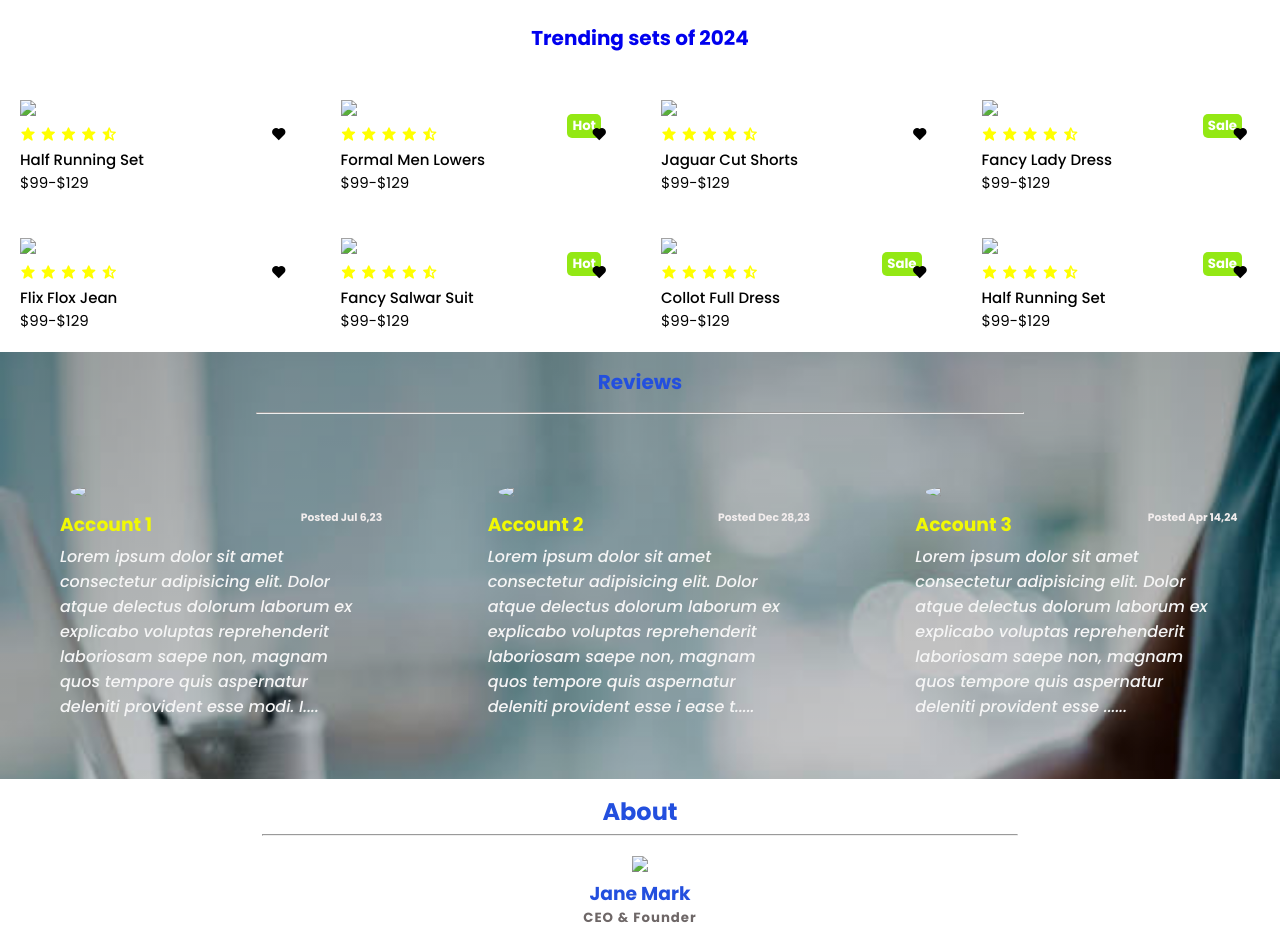
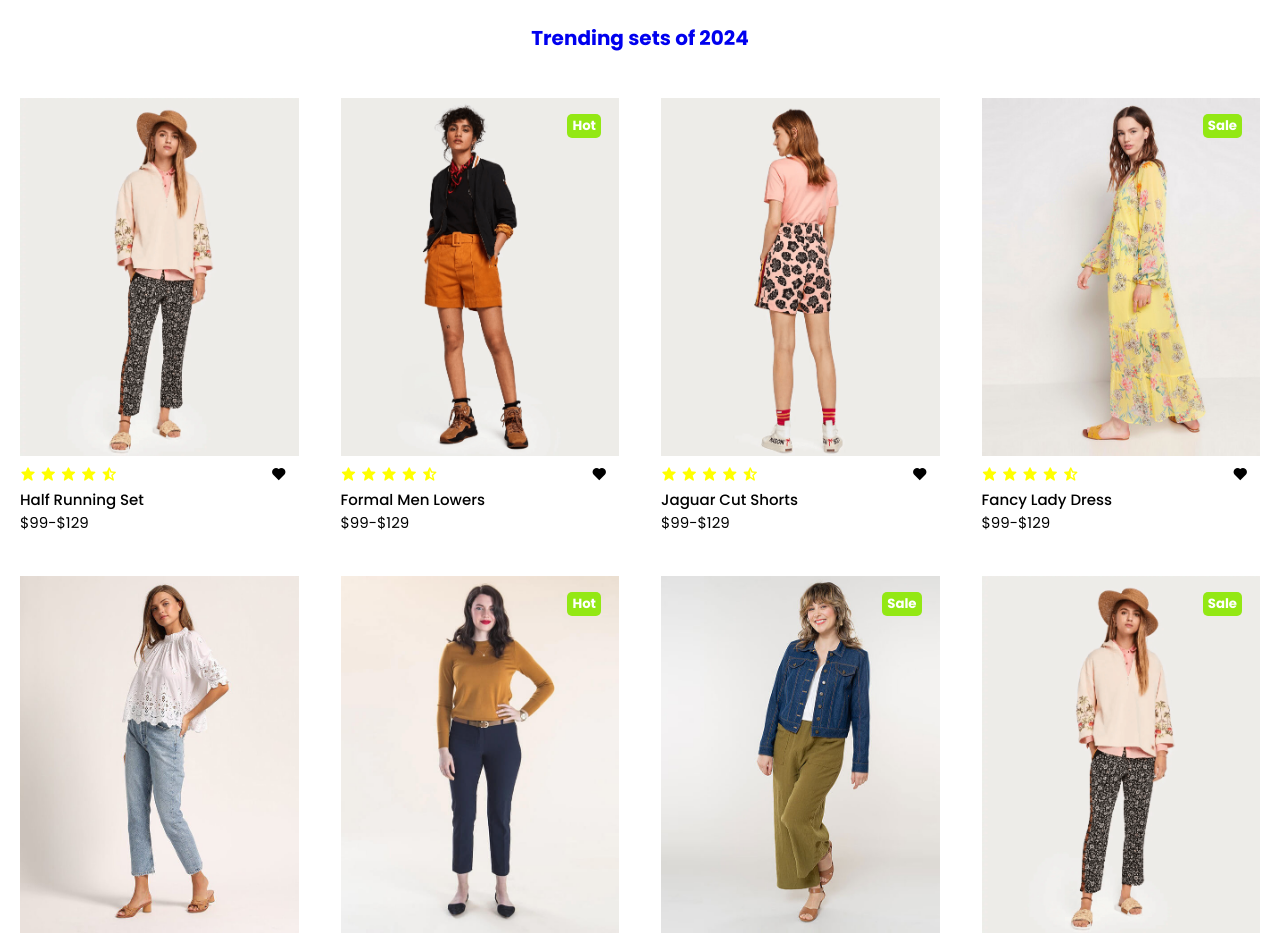
Before and after one commit to Alfiyahameed/ecommerce, a plain HTML site: page index.htm in a window 1280 px wide. Shown: the part 802-1738 px from the top of the page. Drawn offline with nearby package versions, Linux system fonts and the light colour scheme; files whose address does not match are found by name.

Commit message:
file edited

```diff
--- a/index.htm
+++ b/index.htm
@@ -60,7 +60,7 @@ href="https://unpkg.com/boxicons@latest/css/boxicons.min.css">
             </div>
         <div class="container">
              <div class="rows">
-               <img src="1.jpg">
+               <img src="image/1.jpg">
                     <div class="heart" > <i class='bx bxs-heart'></i></div>
                     <div class="star">
                         <i class='bx bxs-star'></i>
@@ -76,7 +76,7 @@ href="https://unpkg.com/boxicons@latest/css/boxicons.min.css">
              </div>
 
              <div class="rows">
-                <img src="2.jpg">
+                <img src="image/2.jpg">
                      <div class="caption"> <h5>Hot</h5></div>
                      <div class="heart"> <i class='bx bxs-heart'></i></div>
                      <div class="star">
@@ -93,7 +93,7 @@ href="https://unpkg.com/boxicons@latest/css/boxicons.min.css">
              </div>
 
              <div class="rows">
-               <img src="3.jpg">
+               <img src="image/3.jpg">
                      <div class="heart"> <i class='bx bxs-heart'></i></div>
                      <div class="star">
                          <i class='bx bxs-star'></i>
@@ -109,7 +109,7 @@ href="https://unpkg.com/boxicons@latest/css/boxicons.min.css">
              </div>
 
              <div class="rows">
-               <img src="4.jpg">
+               <img src="image/4.jpg">
                      <div class="caption"><h5>Sale</h5></div>
                      <div class="heart"> <i class='bx bxs-heart'></i></div>
                      <div class="star">
@@ -126,7 +126,7 @@ href="https://unpkg.com/boxicons@latest/css/boxicons.min.css">
              </div>
 
              <div class="rows">
-               <img src="5.jpg">
+               <img src="image/5.jpg">
                      <div class="heart"> <i class='bx bxs-heart'></i></div>
                      <div class="star">
                          <i class='bx bxs-star'></i>
@@ -142,7 +142,7 @@ href="https://unpkg.com/boxicons@latest/css/boxicons.min.css">
              </div>
 
              <div class="rows">
-                <img src="6.jpg">
+                <img src="image/6.jpg">
                      <div class="caption"> <h5>Hot</h5></div>
                      <div class="heart"> <i class='bx bxs-heart'></i></div>
                      <div class="star">
@@ -159,7 +159,7 @@ href="https://unpkg.com/boxicons@latest/css/boxicons.min.css">
              </div>
 
              <div class="rows">
-                <img src="8.jpg">
+                <img src="image/8.jpg">
                      <div class="caption"><h5> Sale</h5></div>
                      <div class="heart"> <i class='bx bxs-heart'></i></div>
                      <div class="star">
@@ -176,7 +176,7 @@ href="https://unpkg.com/boxicons@latest/css/boxicons.min.css">
              </div>
 
              <div class="rows">
-                <img src="1.jpg">
+                <img src="image/1.jpg">
                      <div class="caption"> <h5>Sale</h5></div>
                      <div class="heart"><i class='bx bxs-heart'></i></div>
                      <div class="star">
@@ -204,21 +204,21 @@ href="https://unpkg.com/boxicons@latest/css/boxicons.min.css">
        <hr>
         <div class="container-2">
             <div class="comments">
-                <img src="dp1.jpg">
+                <img src="image/dp1.jpg">
                 <h6>Posted Jul 6,23</h6>
                 <h3>Account 1</h3>
                 <p>Lorem ipsum dolor sit amet consectetur adipisicing elit. Dolor atque delectus dolorum laborum ex explicabo voluptas reprehenderit laboriosam saepe non, magnam quos tempore quis aspernatur deleniti provident esse modi. I....</p>
             </div>
 
             <div class="comments">
-                <img src="dp2.jpg">
+                <img src="image/dp2.jpg">
                 <h6>Posted Dec 28,23</h6>
                 <h3>Account 2</h3>
                 <p>Lorem ipsum dolor sit amet consectetur adipisicing elit. Dolor atque delectus dolorum laborum ex explicabo voluptas reprehenderit laboriosam saepe non, magnam quos tempore quis aspernatur deleniti provident esse i ease t.....</p>
             </div>
 
             <div class="comments">
-                <img src="dp3.jpg">
+                <img src="image/dp3.jpg">
                 <h6>Posted Apr 14,24</h6>
                 <h3>Account 3</h3>
                 <p>Lorem ipsum dolor sit amet consectetur adipisicing elit. Dolor atque delectus dolorum laborum ex explicabo voluptas reprehenderit laboriosam saepe non, magnam quos tempore quis aspernatur deleniti provident esse ......</p>
@@ -233,7 +233,7 @@ href="https://unpkg.com/boxicons@latest/css/boxicons.min.css">
         <hr>
         <div class="container-3">
             <div class="company">
-                <img src="dp4.jpg">
+                <img src="image/dp4.jpg">
                 <h3>Jane Mark</h3>
                 <h5>CEO & Founder</h5>
                 <p>Lorem ipsum dolor sit amet consectetur adipisicinga ducimus totam facilis maxime, eum maiores nesciunt nemo doloribus! Culpa id corrupti suscipit exercitationem similique quos asperiores perspiciatis tempore!</p>
```
